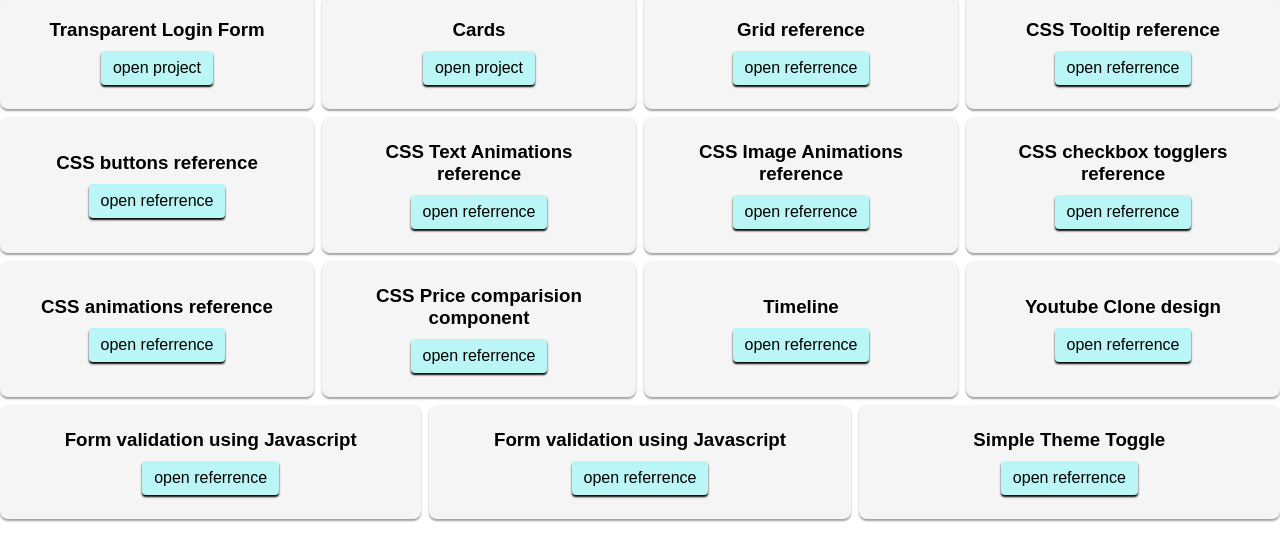
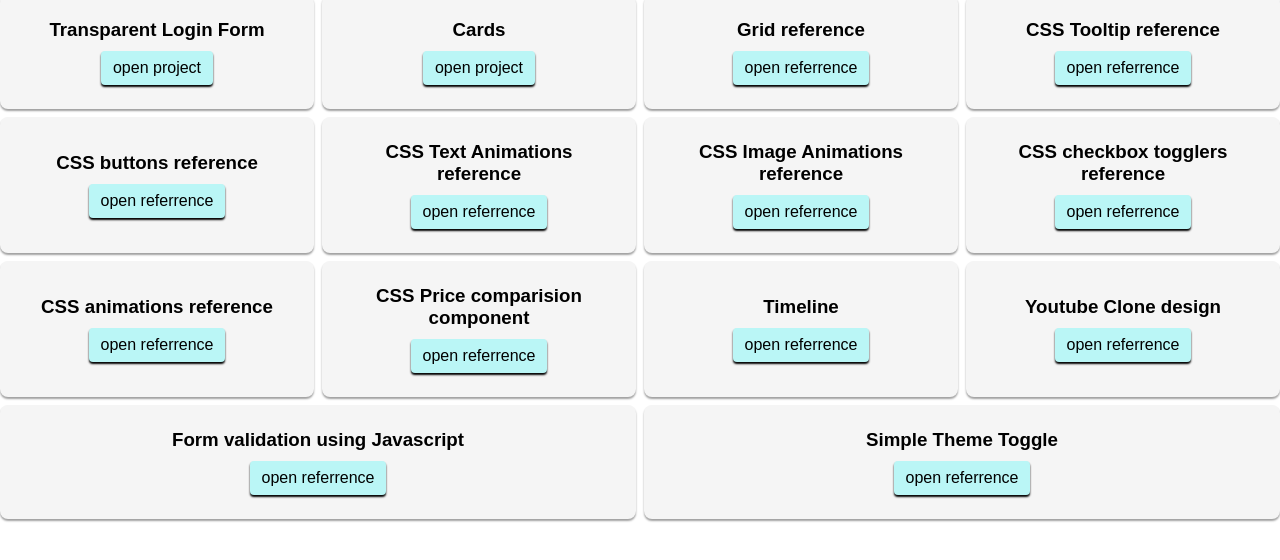
Before and after one commit to MohdAmanShah/learning-projects, a plain HTML site: page index.html in a window 1280 px wide. Shown: the part 42-602 px from the top of the page. Drawn offline with Linux system fonts and the light colour scheme.

```diff
--- a/index.html
+++ b/index.html
@@ -110,12 +110,7 @@
           >open referrence</a
         >
       </div>
-      <div class="project">
-        <h3>Form validation using Javascript</h3>
-        <a href="./jsreferrence/formvalidations/formvalidation.html"
-          >open referrence</a
-        >
-      </div>
+
       <div class="project">
         <h3>Simple Theme Toggle</h3>
         <a href="./jsreferrence/themetoggler/themestoggler.html"
```
